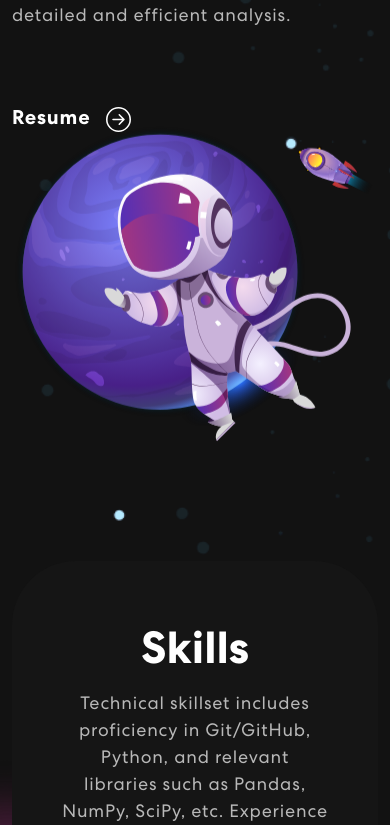
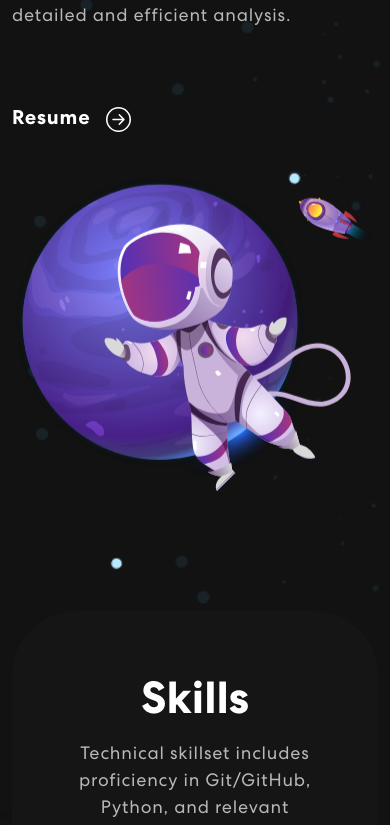
Before and after one commit to ryanhood10/NewPortfolioPage, a React (Create React App) app: page / in a window 390 px wide. Shown: the part 808-1633 px from the top of the page. Built offline with nearby package versions, Linux system fonts and the light colour scheme; no server answers.

Commit message:
adjusting animation for mobile

```diff
--- a/src/App.css
+++ b/src/App.css
@@ -318,6 +318,10 @@ nav.navbar .navbar-toggler[aria-expanded="true"] .navbar-toggler-icon {
   }
   .banner .tagline {
     margin-top: -65px;
+  }
+  .banner img {
+    animation: updown 3s linear infinite;
+    margin-top: 50px;
   }
 }
 @media screen and (min-width: 900px) {
```
